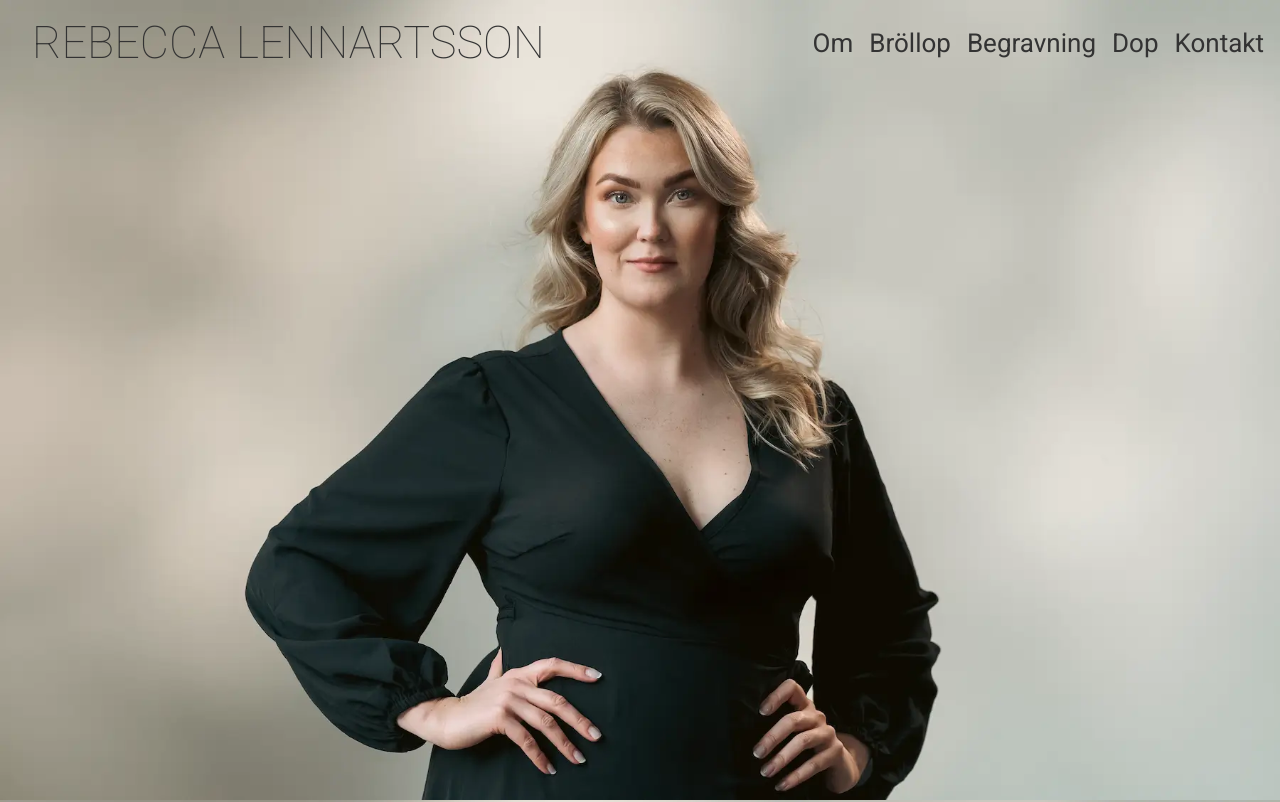
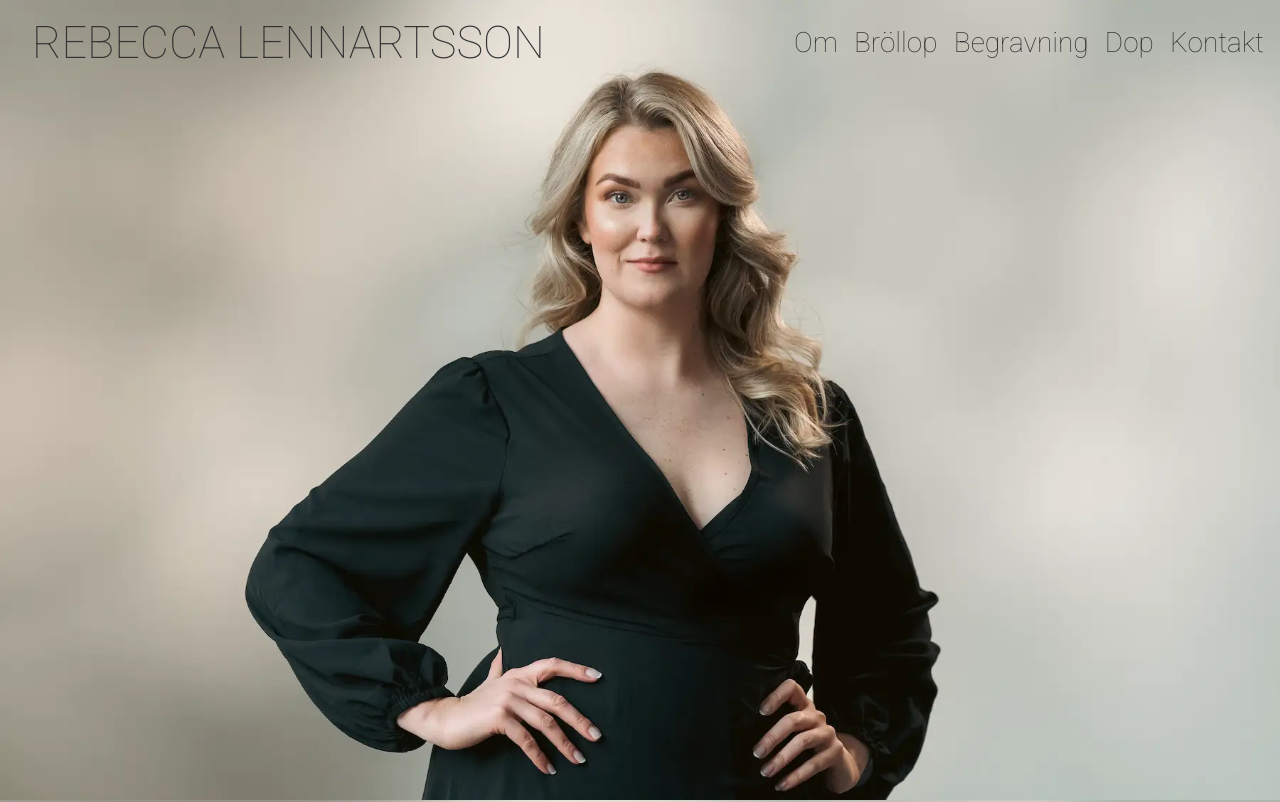
Before and after one commit to rebeccalennartsson/rebeccalennartsson, a React (Create React App) app: page / in a window 1280 px wide. Shown: the top 802 px of the page. Built offline with nearby package versions, Linux system fonts and the light colour scheme.

Commit message:
updated menue

```diff
--- a/src/Components/Menu.js
+++ b/src/Components/Menu.js
@@ -21,7 +21,7 @@ const Link = (props) => {
 }
 
 export const Menu = () => {
-    const MEDIA_QUERY_BRAKE = 768;
+    const MEDIA_QUERY_BRAKE = 821;
     const { Config } = useContext(ConfigContext);
     const [isOpen, setIsOpen] = useState(false);
     const [contentIsInView, setContentIsInView] = useState(false);
--- a/src/Components/Menu.scss
+++ b/src/Components/Menu.scss
@@ -12,14 +12,19 @@
         align-items: center;
 
         div {
-            min-width: 400px;
+            min-width: 470px;
             display: flex;
             justify-content: space-between;
             align-items: center;
             a {
                 margin: 0 0 0 $margin;
+                font-weight: 100;
+                font-size: 28px;
                 &:hover {
                     text-decoration: underline;
+                }
+                &:first-child {
+                    margin: 0;
                 }
             }
         }
--- a/src/Variables.scss
+++ b/src/Variables.scss
@@ -5,4 +5,4 @@ $maxWith: 800px;
 $transparent: rgba(255, 255, 255, 0.4);
 $black: #333333;
 $white: #dddddd;
-$mediaQueryBrake: 768px;
+$mediaQueryBrake: 821px;
```
